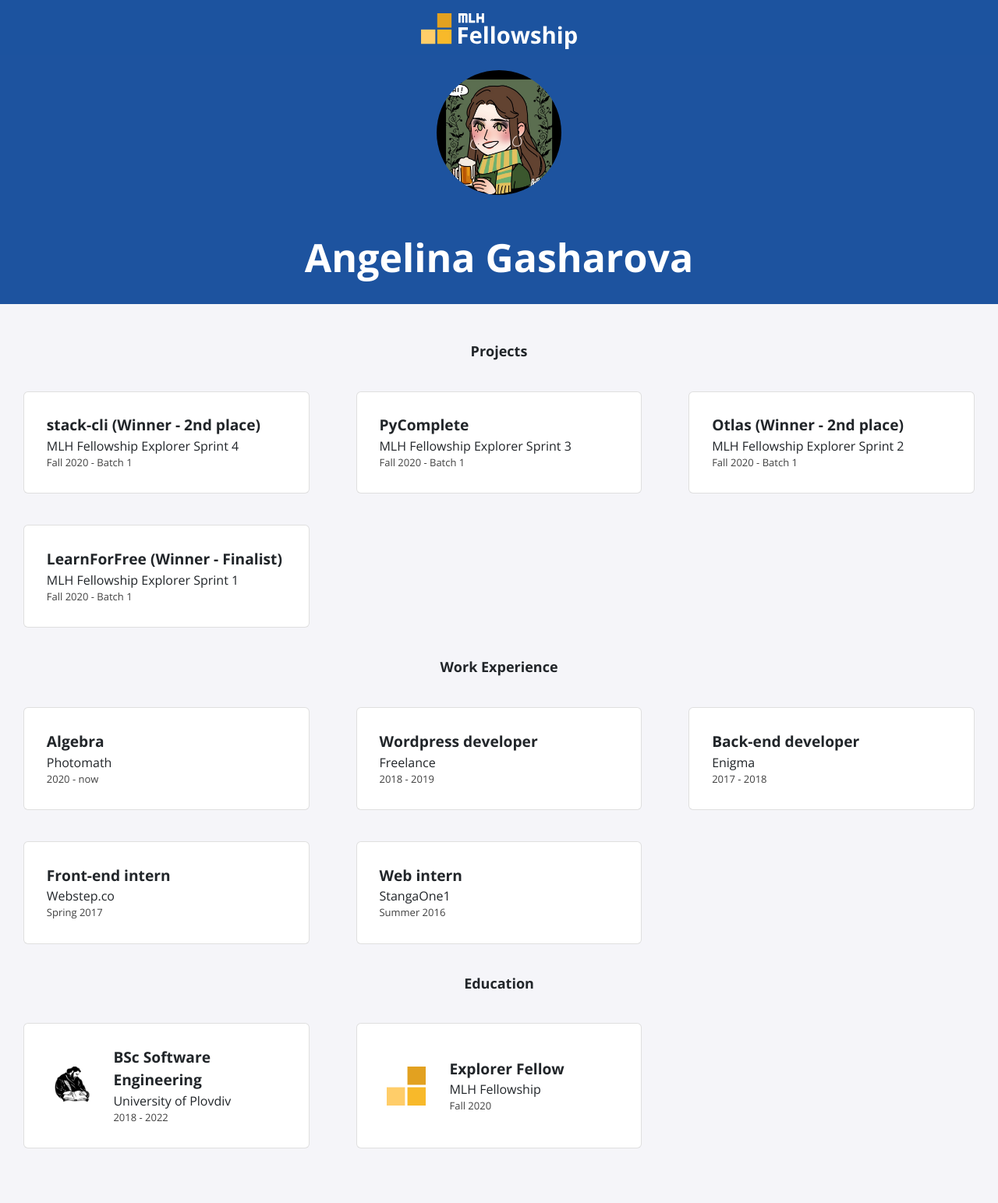
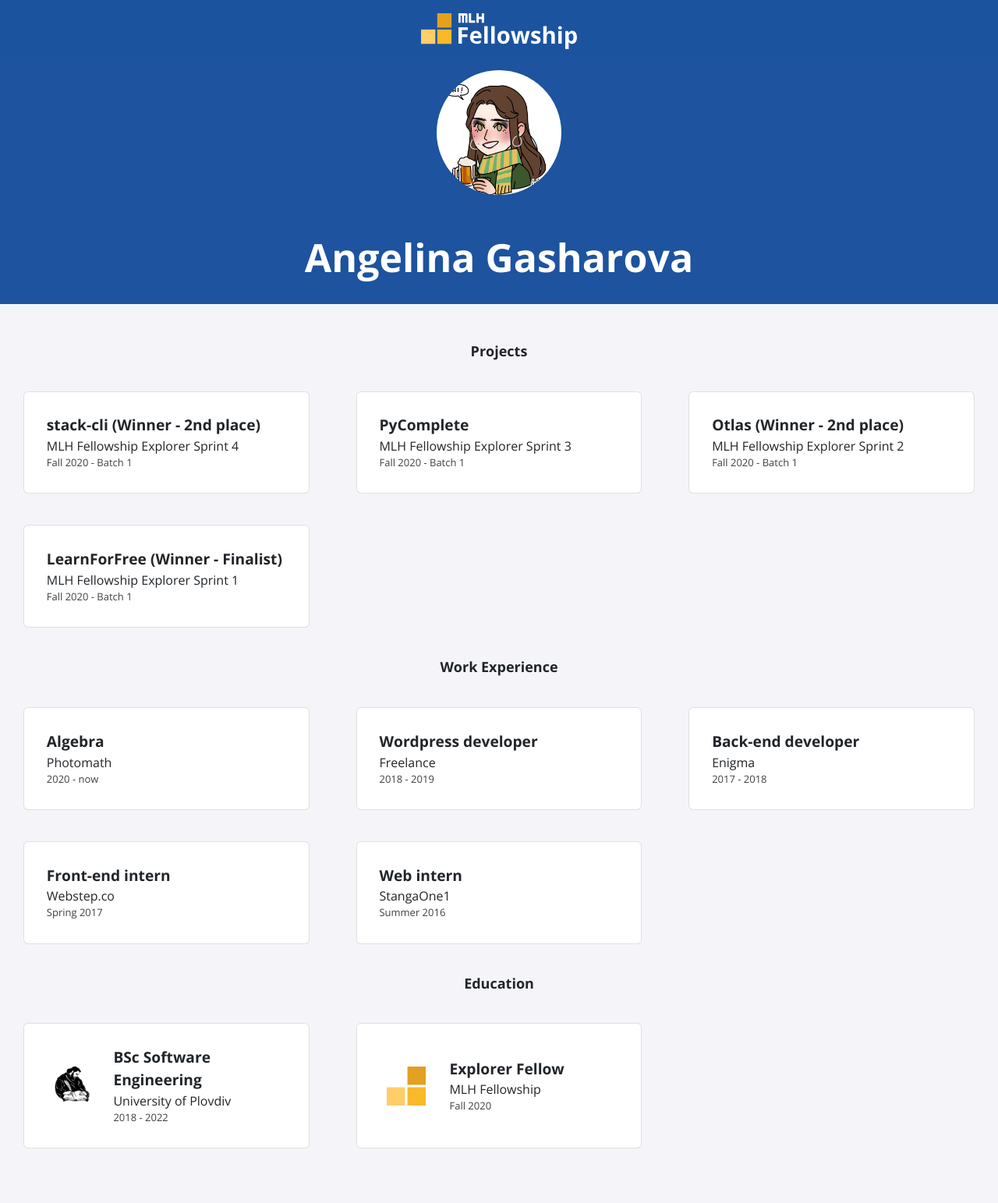
Before and after one commit to gasharova/fellowship-portfolio, a Jekyll site: the page built from index.html, in a window 1280 px wide. Shown: the whole page at 78% size. Built offline with Jekyll 4.4.1, drawn with Linux system fonts in a browser that asks for light colours; nearby versions of some CDN libraries.

Commit message:
Update profile.html

```diff
--- a/_includes/profile.html
+++ b/_includes/profile.html
@@ -1,6 +1,6 @@
 <div class="profile">
     <div class="profile-picture">
-        <img src="./assets/img/logo.jpg">
+        <img src="./assets/img/avatar.jpg">
     </div>
     <h1>{{ site.title }}</h1>
 </div>
```
